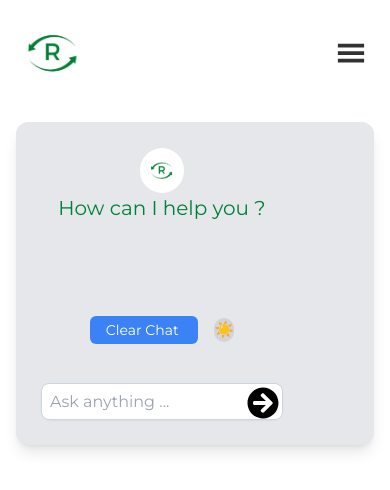
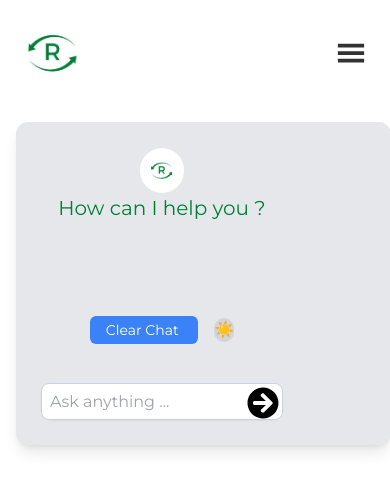
Before and after one commit to rewayy/Reway_final, a React (Vite) app: page /chat in a window 390 px wide. Shown: the top 490 px of the page. Built offline with nearby package versions, Linux system fonts and the light colour scheme; a web font is replaced by a local one.

Commit message:
modified

```diff
--- a/src/pages/Chatbot.jsx
+++ b/src/pages/Chatbot.jsx
@@ -43,7 +43,7 @@ const Chatbot = () => {
 
   return (
     <div
-      className={`max-w-[1183px] shadow-lg relative md:m-auto font-mont m-4 p-4 rounded-xl border h-full flex items-center justify-between ${
+      className={`max-w-[1183px]  min-w-[375px] shadow-lg relative md:m-auto font-mont m-4 p-4 rounded-xl border h-full flex items-center justify-between ${
         isDarkTheme ? 'bg-gray-900 text-white' : 'bg-gray-200 text-black'
       }`}
     >
```
